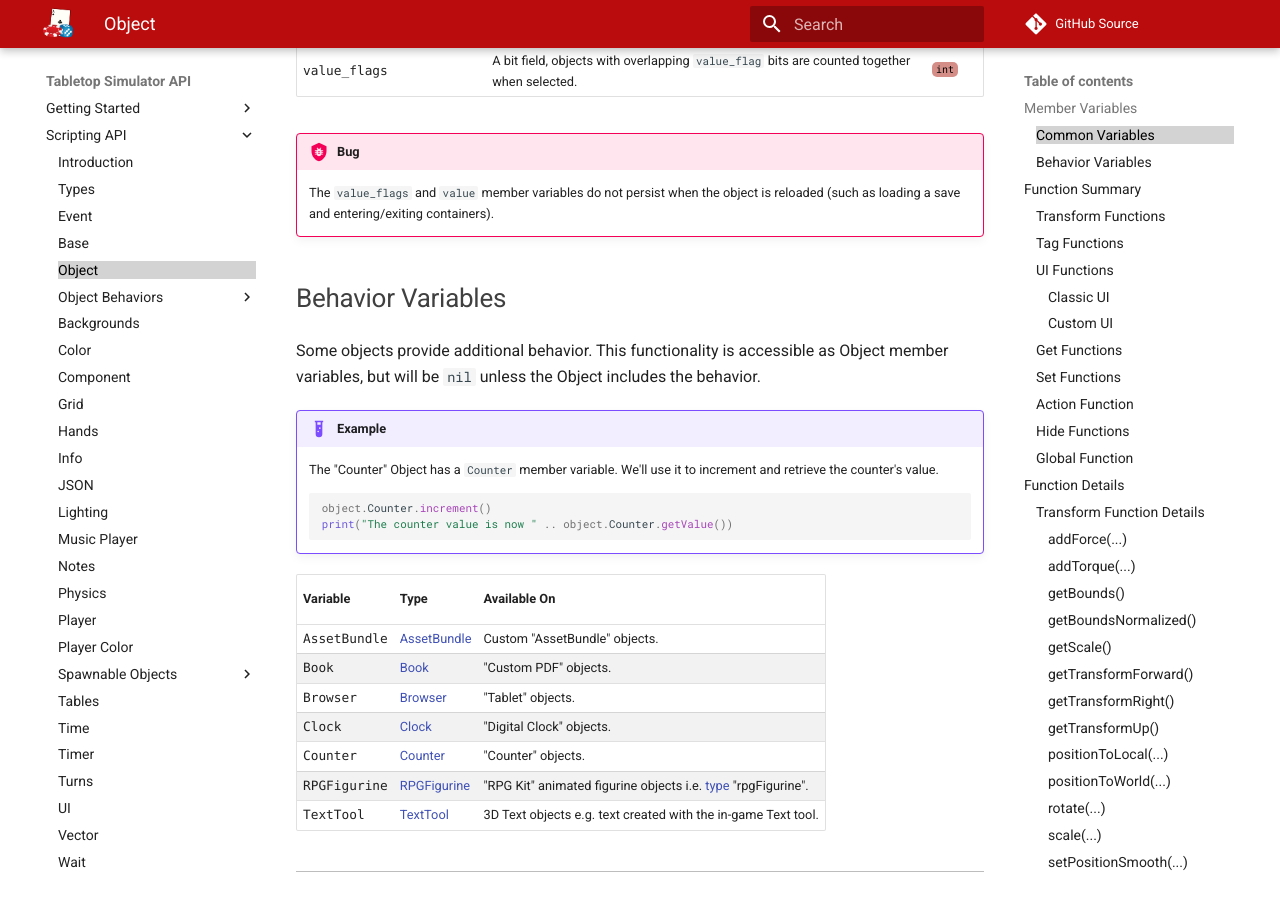
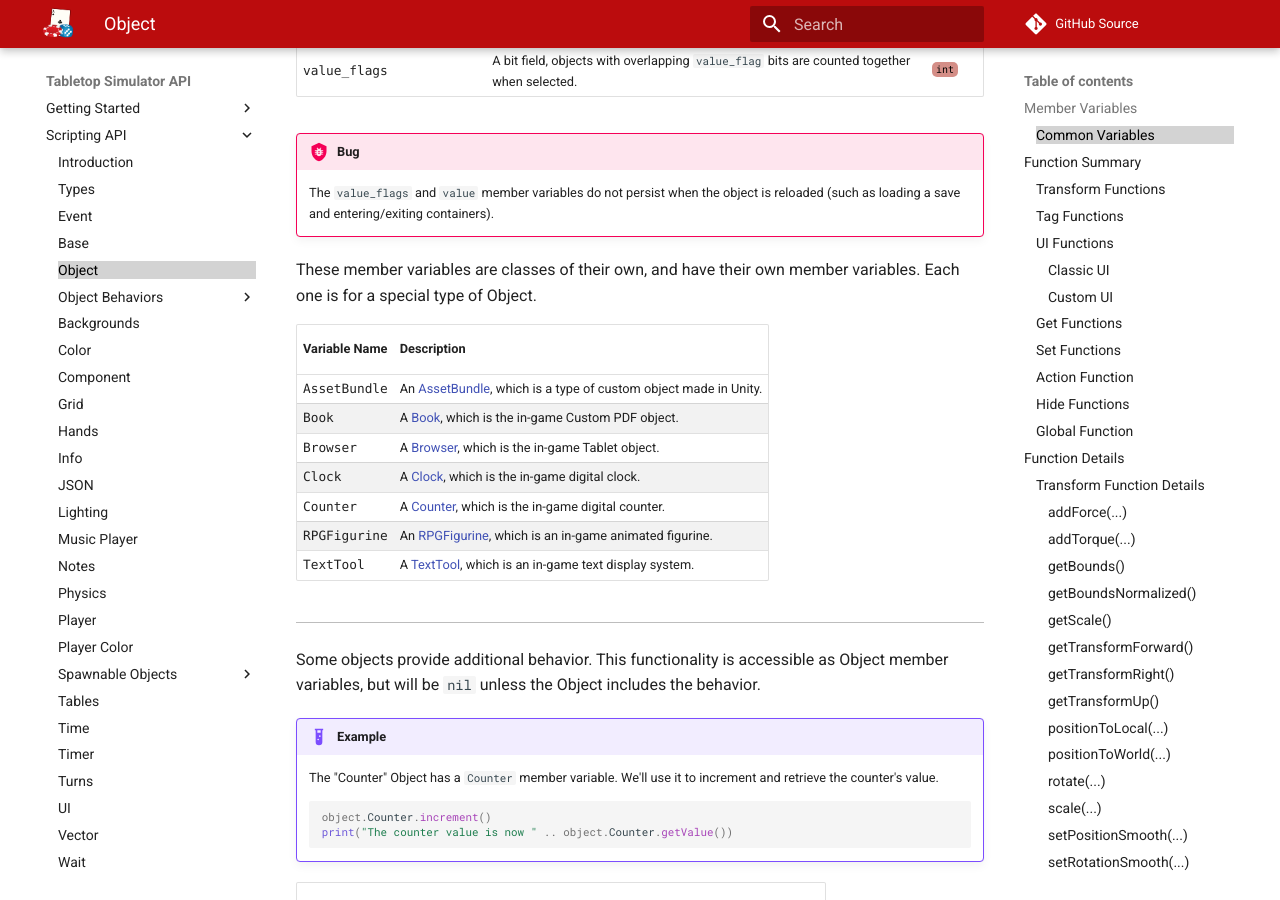
Before and after one commit to Berserk-Games/Tabletop-Simulator-API, an MkDocs documentation site: the page built from docs/object.md, in a window 1280 px wide and 900 px high, scrolled down 2839 px. Built offline with MkDocs 1.6.1 and Material for MkDocs 9.7.7, drawn with Linux system fonts in a browser that asks for light colours; comment, search, counter and statistics services are not loaded; some of the changed text lies outside the part shown.

Commit message:
Update object.md for setvars and settable to indicate it is a variable name instead of a function

```diff
--- a/docs/object.md
+++ b/docs/object.md
@@ -77,7 +77,22 @@
 !!! bug
     The `value_flags` and `value` member variables do not persist when the object is reloaded (such as loading a save and entering/exiting containers).
 
-###Behavior Variables
+These member variables are classes of their own, and have their own member variables. Each one is for a special type of Object.
+
+Variable Name | Description
+-- | --
+<a class="anchor" id="assetbundle"></a>AssetBundle | An [AssetBundle](assetbundle.md), which is a type of custom object made in Unity.
+<a class="anchor" id="book"></a>Book | A [Book](book.md), which is the in-game Custom PDF object.
+<a class="anchor" id="browser"></a>Browser | A [Browser](browser.md), which is the in-game Tablet object.
+<a class="anchor" id="clock"></a>Clock | A [Clock](clock.md), which is the in-game digital clock.
+<a class="anchor" id="counter"></a>Counter | A [Counter](counter.md), which is the in-game digital counter.
+<a class="anchor" id="rpgfigurine"></a>RPGFigurine | An [RPGFigurine](rpgfigurine.md), which is an in-game animated figurine.
+<a class="anchor" id="texttool"></a>TextTool | A [TextTool](texttool.md), which is an in-game text display system.
+
+---
+
+
+
 
 Some objects provide additional behavior. This functionality is accessible as Object member variables, but will be `nil`
 unless the Object includes the behavior.
@@ -315,8 +330,8 @@
 setDecals([<span class="tag tab"></span>](types.md) parameters) | Sets which decals are on an object. This removes other decals already present, and can remove all decals as well. | [<span class="ret boo"></span>](types.md) | [:i:](#setdecals)
 <a class="anchor" id="setluascript"></a>setLuaScript([<span class="tag str"></span>](types.md) script) | Input a string as an entity's Lua script. Generally only used after spawning a new Object. | [<span class="ret boo"></span>](types.md) |
 setSnapPoints([<span class="tag tab"></span>](types.md) parameters) | Spawns snap points from a list of parameters. | [<span class="ret boo"></span>](types.md) | [:i:](#setsnappoints)
-<a class="anchor" id="settable"></a>setTable([<span class="tag str"></span>](types.md) func_name, [<span class="tag tab"></span>](types.md) data) | Creates/updates a variable in another entity's script. Only used for tables. | [<span class="ret boo"></span>](types.md) |
-<a class="anchor" id="setvar"></a>setVar([<span class="tag str"></span>](types.md) func_name, [<span class="tag var"></span>](types.md) data) | Creates/updates a variable in another entity's script. Cannot set a table. | [<span class="ret boo"></span>](types.md) |
+<a class="anchor" id="settable"></a>setTable([<span class="tag str"></span>](types.md)&nbsp;table_name, [<span class="tag tab"></span>](types.md)&nbsp;data) | Creates/updates a variable in another entity's script. Only used for tables.  The value is treived by the function getTable|[#gettable]. Updating the table after it has been set does not update the table that will be retrieved by getTable|[#gettable]. | [<span class="ret boo"></span>](types.md) |
+<a class="anchor" id="setvar"></a>setVar([<span class="tag str"></span>](types.md)&nbsp;var_name, [<span class="tag var"></span>](types.md)&nbsp;data) | Creates/updates a variable in another entity's script. Cannot set a table.  The value is retrieved by the function getVar|[#getvar]. [<span class="ret boo"></span>](types.md) |
 setVectorLines([<span class="tag tab"></span>](types.md) parameters) | Spawns Vector Lines from a list of parameters on this entity. | [<span class="ret boo"></span>](types.md) | [:i:](#setvectorlines)
 
 
```
